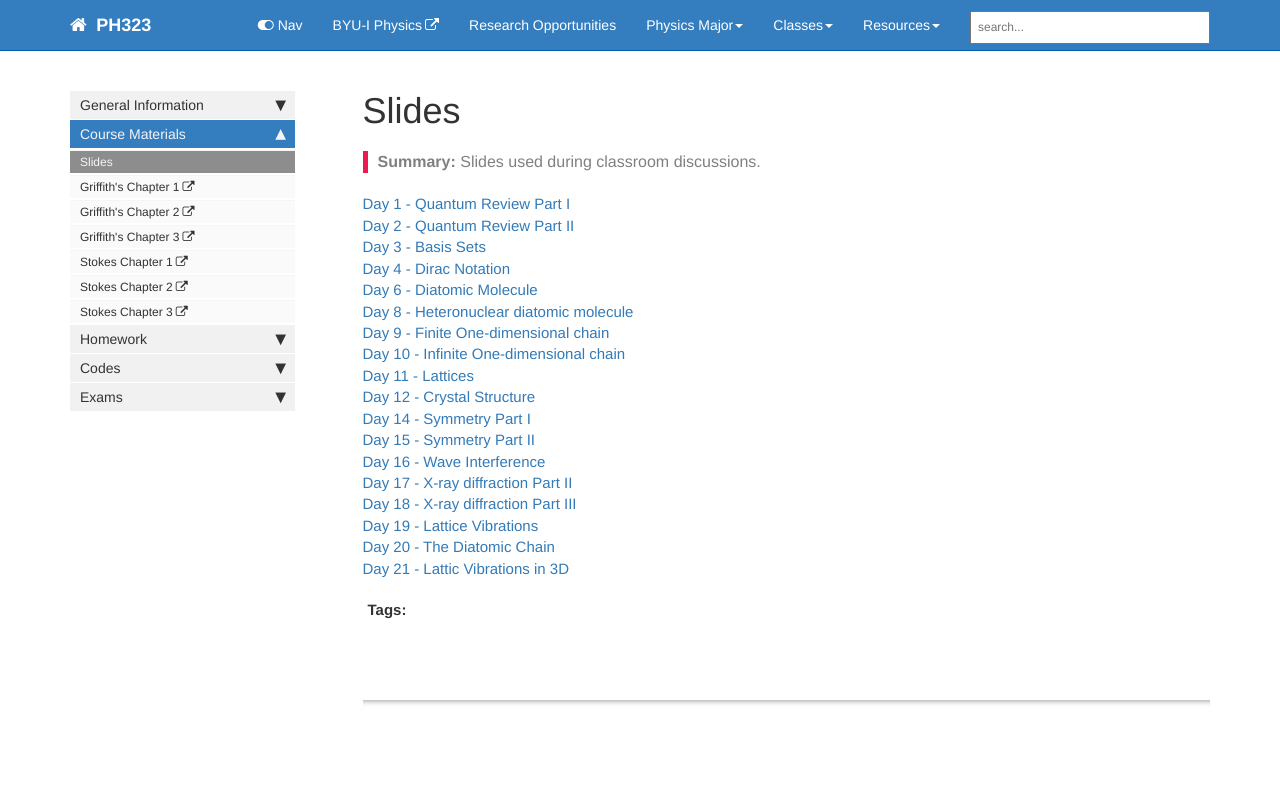
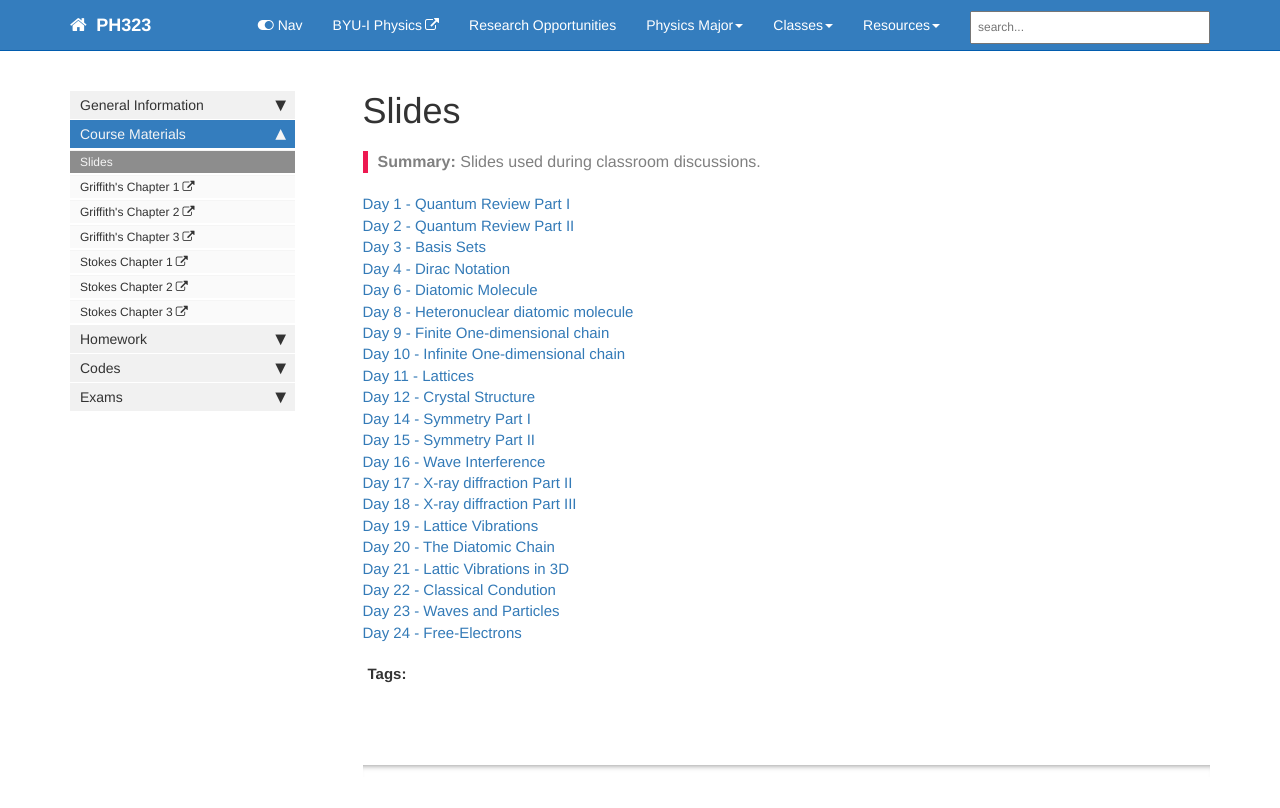
Before and after one commit to lancejnelson/PH323, a Jekyll site: the page built from course_docs/slides.md, in a window 1280 px wide. Shown: the top 808 px of the page. Built offline with Jekyll 4.4.1, drawn with Linux system fonts in a browser that asks for light colours; comment, search, counter and statistics services are not loaded.

Commit message:
Updating course slides

```diff
--- a/course_docs/slides.md
+++ b/course_docs/slides.md
@@ -28,6 +28,9 @@ folder: course_docs
 [Day 19 - Lattice Vibrations][day19]
 [Day 20 - The Diatomic Chain][day20]
 [Day 21 - Lattic Vibrations in 3D][day21]
+[Day 22 - Classical Condution][day22]
+[Day 23 - Waves and Particles][day23]
+[Day 24 - Free-Electrons ][day24]
 
 [day1]: ../course_docs/slides/Day01_Quantum_Review.pdf
 [day2]: ../course_docs/slides/Day02_Quantum_Review_II.pdf
@@ -46,4 +49,7 @@ folder: course_docs
 [day18]: ../course_docs/slides/D18-XRD_III.pdf
 [day19]: ../course_docs/slides/D19-Lattice_Vibrations.pdf
 [day20]: ../course_docs/slides/D20-Diatomic_Chain.pdf
-[day21]: ../course_docs/slides/D17-3D_Lattice_Vibrations.pdf
+[day21]: ../course_docs/slides/D21-3D_Lattice_Vibrations.pdf
+[day22]: ../course_docs/slides/D22\ Classical\ Conduction.pdf
+[day23]: ../course_docs/slides/D23-Waves_and_Particles.pdf
+[day24]: ../course_docs/slides/D24-Free_Electrons.pdf
```
Also changed, not shown: 3 other files.
